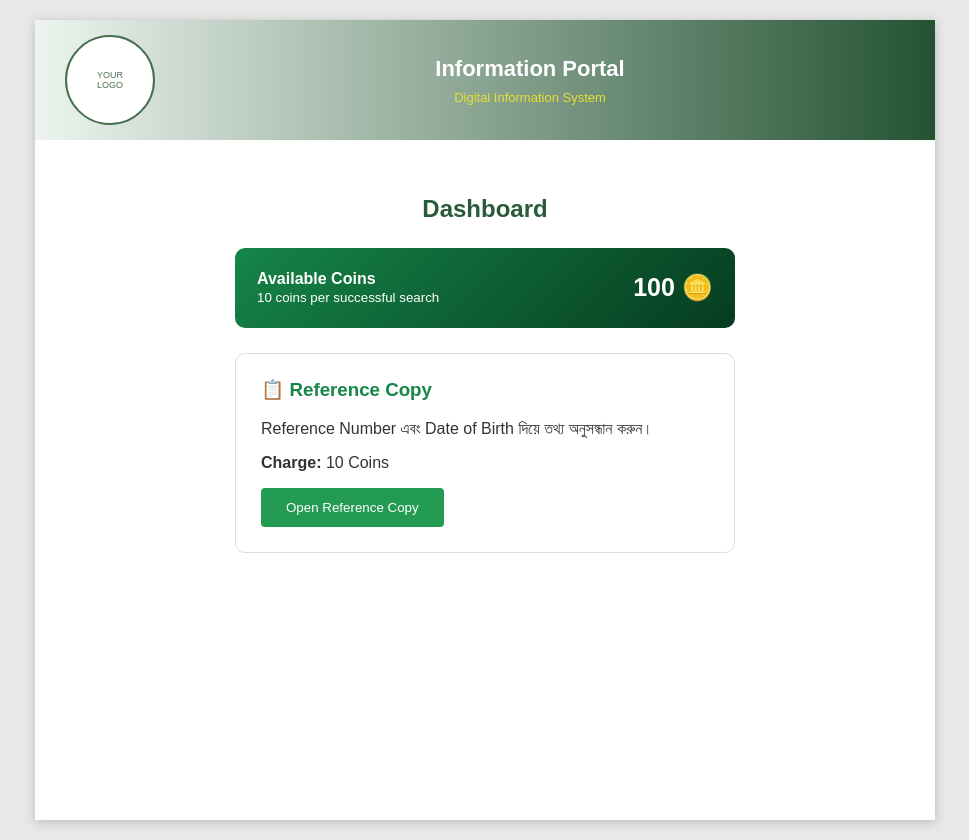
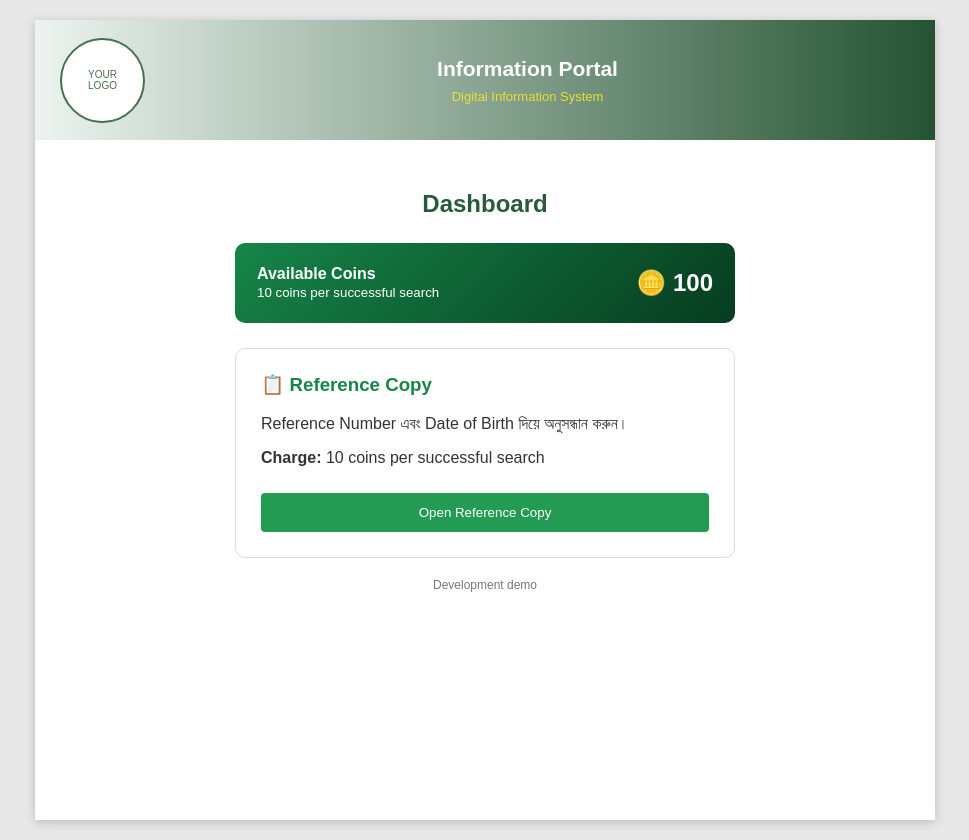
Before and after one commit to Md-Rafii/amar_wallet, a plain HTML site: page index.html in a window 1280 px wide. Shown: the whole page, without its empty margins (155-1124 px from the left). Drawn offline with Linux system fonts and the light colour scheme.

Commit message:
Update index.html

```diff
--- a/index.html
+++ b/index.html
@@ -1,199 +1,70 @@
+
 <!DOCTYPE html>
 <html lang="bn">
 <head>
 <meta charset="UTF-8">
-<meta name="viewport" content="width=device-width,initial-scale=1">
-<title>Dashboard</title>
+<meta name="viewport" content="width=device-width, initial-scale=1">
+<title>Information Portal - Dashboard</title>
 
 <style>
 *{box-sizing:border-box}
-
-body{
- margin:0;
- background:#e8e8e8;
- font-family:Arial,sans-serif;
- color:#333;
-}
-
-.page{
- max-width:900px;
- min-height:100vh;
- margin:20px auto;
- background:#fff;
- box-shadow:0 2px 10px #bbb;
-}
-
-.header{
- height:120px;
- background:linear-gradient(90deg,#edf4ef,#245333);
- display:flex;
- align-items:center;
- padding:15px 30px;
-}
-
-.logo{
- width:90px;
- height:90px;
- border-radius:50%;
- border:2px solid #477052;
- background:white;
- display:flex;
- justify-content:center;
- align-items:center;
- text-align:center;
- font-size:9px;
- color:#477052;
-}
-
-.headerText{
- flex:1;
- text-align:center;
- color:white;
-}
-
-.headerText h1{
- margin:0 0 8px;
- font-size:22px;
-}
-
-.headerText p{
- margin:0;
- color:#e8df31;
- font-size:13px;
-}
-
-.dashboard{
- padding:35px;
-}
-
-h2{
- text-align:center;
- color:#285b3a;
-}
-
-.balance{
- margin:25px auto;
- max-width:500px;
- padding:22px;
- border-radius:10px;
- background:linear-gradient(135deg,#168548,#063c20);
- color:white;
- display:flex;
- justify-content:space-between;
- align-items:center;
-}
-
-.coin{
- font-size:25px;
- font-weight:bold;
-}
-
-.card{
- max-width:500px;
- margin:25px auto;
- border:1px solid #ddd;
- border-radius:10px;
- padding:25px;
- cursor:pointer;
- transition:.2s;
-}
-
-.card:hover{
- box-shadow:0 5px 18px #ccc;
- transform:translateY(-2px);
-}
-
-.card h3{
- color:#168548;
- margin-top:0;
-}
-
-.openBtn{
- background:#249b52;
- color:white;
- border:0;
- border-radius:4px;
- padding:12px 25px;
- cursor:pointer;
-}
+body{margin:0;background:#e8e8e8;font-family:Arial,sans-serif;color:#333}
+.page{max-width:900px;min-height:100vh;margin:20px auto;background:#fff;box-shadow:0 2px 10px #bbb}
+.header{height:120px;background:linear-gradient(90deg,#edf4ef,#245333);display:flex;align-items:center;padding:15px 25px}
+.logo{width:85px;height:85px;flex-shrink:0;border-radius:50%;background:white;border:2px solid #477052;display:flex;align-items:center;justify-content:center;text-align:center;color:#477052;font-size:10px}
+.headerText{flex:1;text-align:center;color:white}
+.headerText h1{font-size:21px;margin:0 0 8px}
+.headerText p{margin:0;color:#e8df31;font-size:13px}
+main{padding:30px 20px}
+h2{text-align:center;color:#285b3a}
+.balance{max-width:500px;margin:25px auto;padding:22px;background:linear-gradient(135deg,#168548,#063c20);color:white;border-radius:10px;display:flex;justify-content:space-between;align-items:center}
+.coin{font-size:24px;font-weight:bold}
+.card{max-width:500px;margin:20px auto;padding:25px;border:1px solid #ddd;border-radius:10px;cursor:pointer}
+.card h3{color:#168548;margin-top:0}
+.card:hover{box-shadow:0 4px 15px #ddd}
+button{border:0;border-radius:4px;padding:12px 20px;cursor:pointer}
+.open{background:#249b52;color:white;width:100%;margin-top:10px}
+.note{text-align:center;color:#777;font-size:12px}
+@media(max-width:600px){.page{margin:0}.header{height:110px;padding:10px 15px}.logo{width:70px;height:70px}.headerText h1{font-size:16px}}
 </style>
 </head>
 
 <body>
-
 <div class="page">
-
   <header class="header">
-
-<div class="logo">
-YOUR<br>LOGO
-</div>
-
+    <div class="logo">YOUR<br>LOGO</div>
     <div class="headerText">
       <h1>Information Portal</h1>
       <p>Digital Information System</p>
     </div>
-
   </header>
 
-
-<main class="dashboard">
-
+  <main>
     <h2>Dashboard</h2>
 
     <div class="balance">
-
       <div>
-<strong>Available Coins</strong>
-<br>
+        <strong>Available Coins</strong><br>
         <small>10 coins per successful search</small>
       </div>
-
-<div class="coin" id="coins">
-100 🪙
+      <div class="coin">🪙 100</div>
     </div>
 
+    <div class="card" onclick="openSearch()">
+      <h3>📋 Reference Copy</h3>
+      <p>Reference Number এবং Date of Birth দিয়ে অনুসন্ধান করুন।</p>
+      <p><strong>Charge:</strong> 10 coins per successful search</p>
+      <button class="open" type="button">Open Reference Copy</button>
     </div>
 
-
-<div class="card" onclick="openReference()">
-
-<h3>📋 Reference Copy</h3>
-
-<p>
-Reference Number এবং Date of Birth দিয়ে
-তথ্য অনুসন্ধান করুন।
-</p>
-
-<p>
-<strong>Charge:</strong> 10 Coins
-</p>
-
-<button class="openBtn">
-Open Reference Copy
-</button>
-
+    <p class="note">Development demo</p>
+  </main>
 </div>
 
-</main>
-
-</div>
-
-
 <script>
-
-function openReference(){
-
- /*
-  Search page-এর location তোমার hosting অনুযায়ী
-  পরিবর্তন করতে পারো।
- */
-
- window.location.href="./search/index.html";
-
+function openSearch(){
+  window.location.href = "./search/index.html";
 }
-
 </script>
-
 </body>
 </html>
```
Lines whose indentation alone changed are shown as unchanged.
